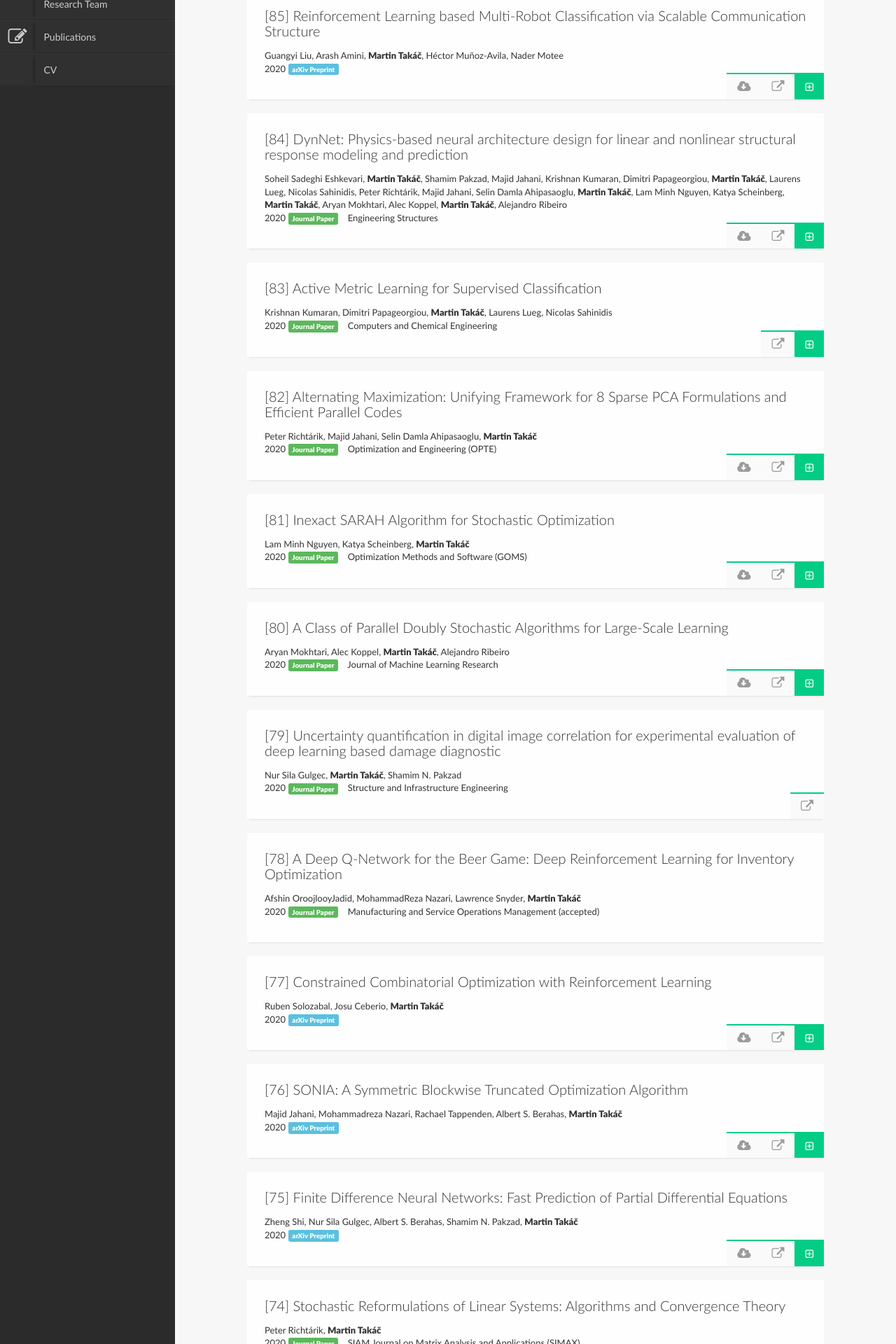
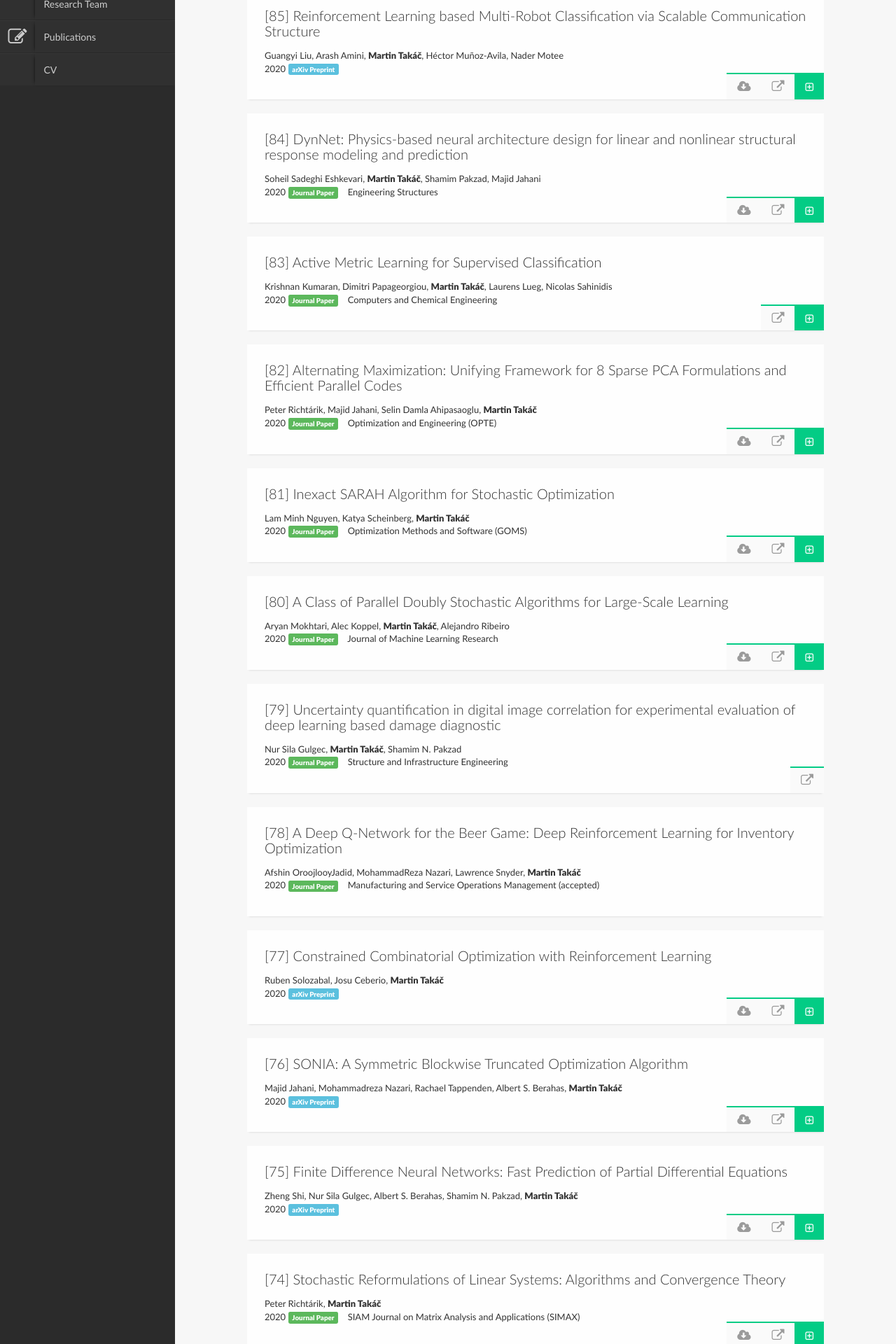
Before and after one commit to martintaki/takac.github.io, a Jekyll site: the page built from Publications.html, in a window 1280 px wide. Shown: the part 390-2310 px from the top of the page at 70% size. Built offline with Jekyll 4.4.1, drawn with Linux system fonts in a browser that asks for light colours; nearby versions of some CDN libraries; library files that are not in the unit come from our copies.

Commit message:
update 12-22-2020

```diff
--- a/_data/papers.yaml
+++ b/_data/papers.yaml
@@ -38,11 +38,7 @@
     able to capture different nonlinear behaviors of dynamic systems with very high
     accuracy and with no need for prior information or very large datasets.
   authors: "Soheil Sadeghi Eshkevari, <strong>Martin Tak\xE1\u010D</strong>, Shamim\
-    \ Pakzad, Majid Jahani, Krishnan Kumaran, Dimitri Papageorgiou, <strong>Martin\
-    \ Tak\xE1\u010D</strong>, Laurens Lueg, Nicolas Sahinidis, Peter Richt\xE1rik,\
-    \ Majid Jahani, Selin Damla Ahipasaoglu, <strong>Martin Tak\xE1\u010D</strong>,\
-    \ Lam Minh Nguyen, Katya Scheinberg, <strong>Martin Tak\xE1\u010D</strong>, Aryan\
-    \ Mokhtari, Alec Koppel, <strong>Martin Tak\xE1\u010D</strong>, Alejandro Ribeiro"
+    \ Pakzad, Majid Jahani"
   journal: Engineering Structures
   link: https://www.sciencedirect.com/science/article/abs/pii/S0141029620341833?via%3Dihub
   ltype: Engineering Structures
```
